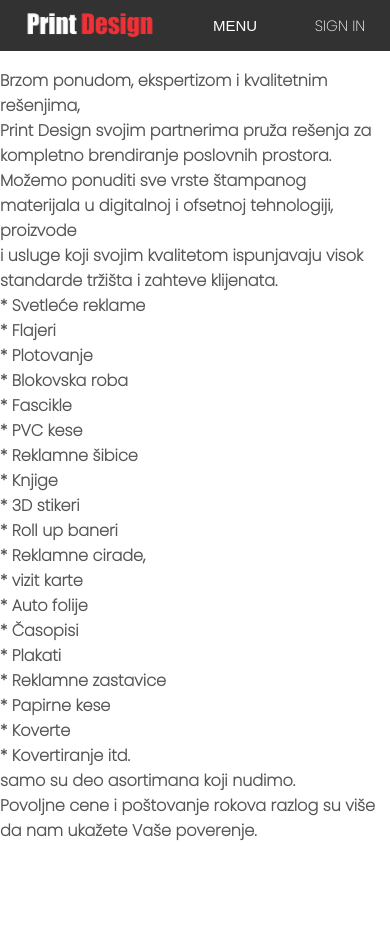
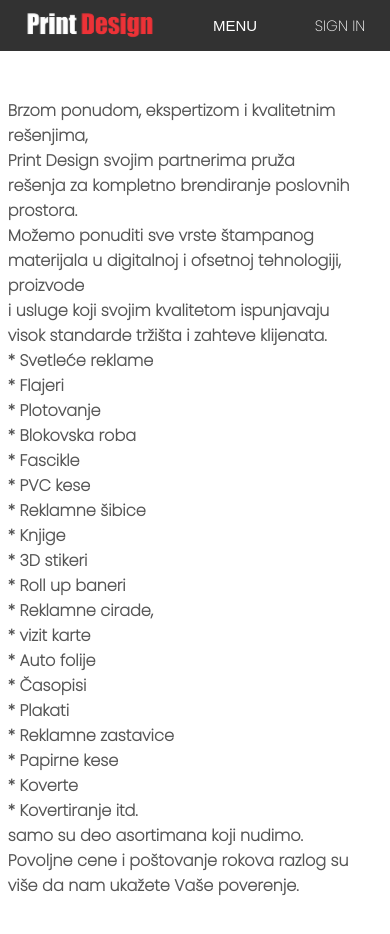
Before and after one commit to dusanmanic/react-printdesign, a React (Create React App) app: page /onama in a window 390 px wide. Shown: the top 934 px of the page. Built offline with nearby package versions, Linux system fonts and the light colour scheme.

Commit message:
styles: contact, about us

```diff
--- a/src/pages/about-us-page/about-us.styles.css
+++ b/src/pages/about-us-page/about-us.styles.css
@@ -9,3 +9,23 @@
 .divonama {
     overflow: auto;
 }
+
+@media only screen and (max-width: 810px) {
+    .about-us {
+        width: 90vw;
+        height: 94vh;
+        display: flex;
+        align-items: center;
+
+    }
+
+    .spanonama {
+        margin-left: 2vw;
+        margin-top: 6vh;
+
+    }
+
+    .divonama {
+        overflow: auto;
+    }
+}
--- a/src/pages/contact/contact.component.jsx
+++ b/src/pages/contact/contact.component.jsx
@@ -8,7 +8,7 @@ export default function Contact() {
         <div className={"containerKontakt"}>
             <div className={"mapouter"}>
                 <div className={"gmap_canvas"}>
-                    <iframe width={"550"} height={"550"} id={"gmap_canvas"} src={"https://maps.google.com/maps?q=kraljevica%20marka%2016&t=&z=19&ie=UTF8&iwloc=&output=embed"} frameBorder="0" scrolling="no" marginHeight="0" marginWidth="0"></iframe>
+                    <iframe className={"iframe-wrapper"} src={"https://maps.google.com/maps?q=kraljevica%20marka%2016&t=&z=19&ie=UTF8&iwloc=&output=embed"} frameBorder="0" scrolling="no" marginHeight="0" marginWidth="0"></iframe>
                 </div>
             </div>
             <span className={"contactText"}>
--- a/src/pages/contact/contact.styles.css
+++ b/src/pages/contact/contact.styles.css
@@ -5,3 +5,25 @@
     justify-content: space-around;
     align-items: center;
 }
+
+.iframe-wrapper {
+    width: 550px;
+    height: 550px;
+}
+
+@media only screen and (max-width: 810px) {
+
+    .containerKontakt {
+        width: 100vw;
+        height: 94vh;
+        display: flex;
+        flex-direction: column;
+        justify-content: space-around;
+        align-items: center;
+    }
+
+    .iframe-wrapper {
+        width: 90vw;
+        height: calc(90vw/0.9);
+    }
+}
```
